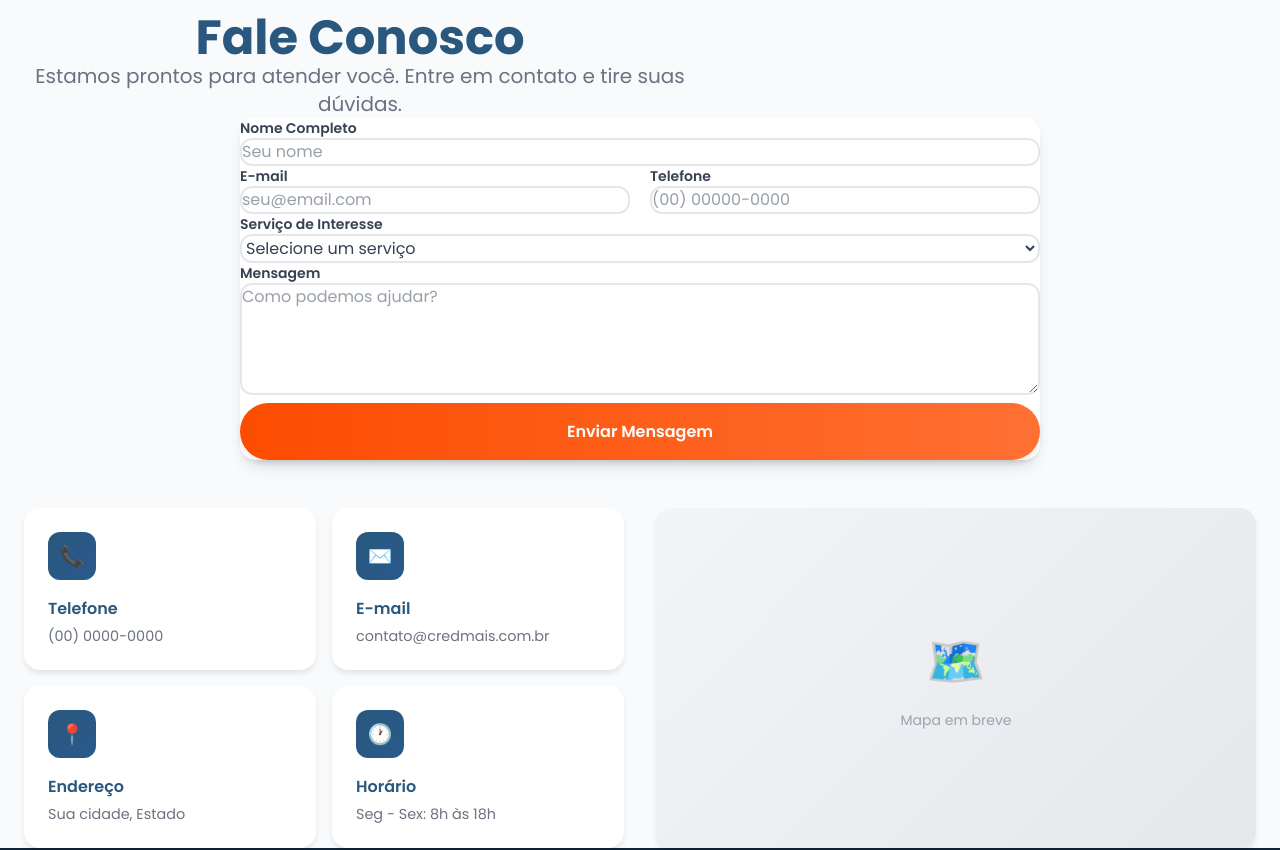
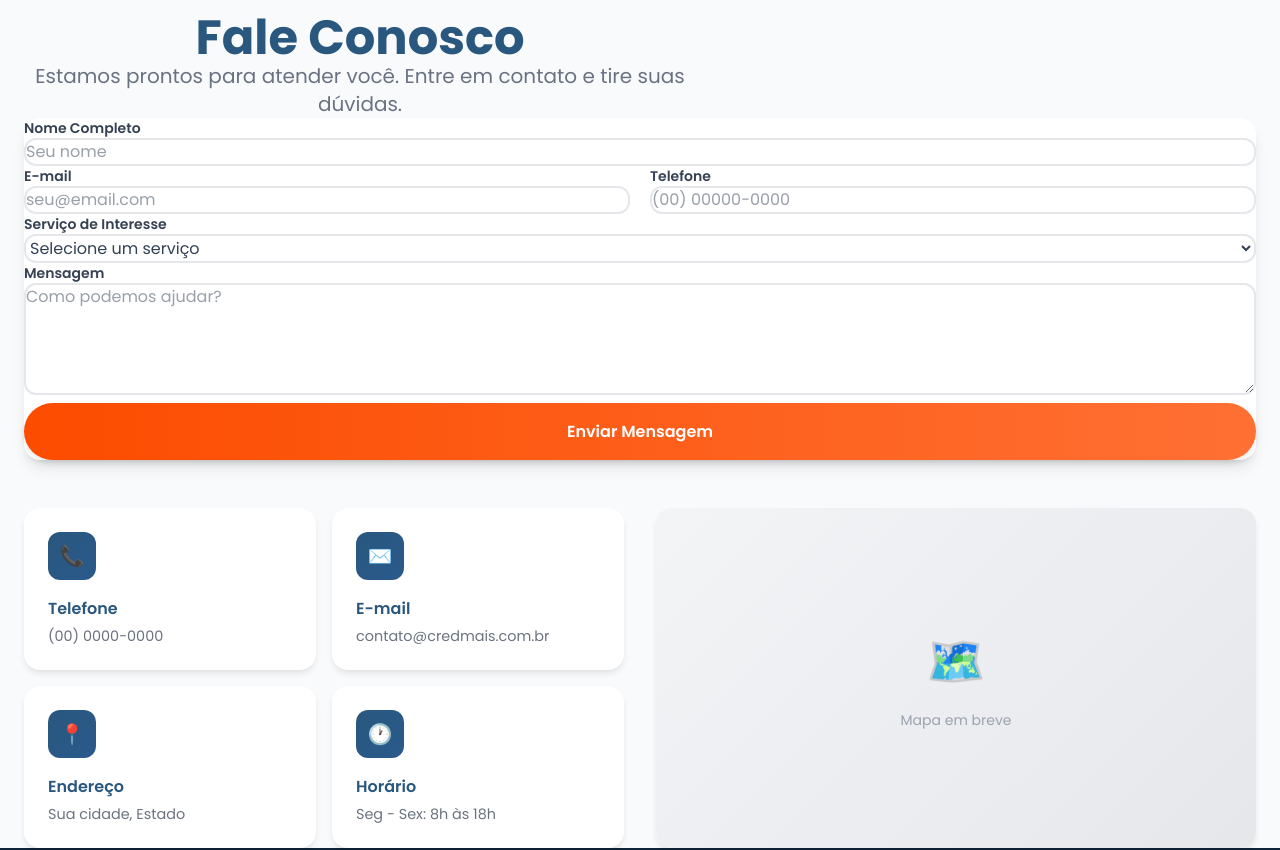
Before and after one commit to Samoo1234/credmais, a Next.js app: page / in a window 1280 px wide. Shown: the part 2587-3437 px from the top of the page. Built offline with nearby package versions, Linux system fonts and the light colour scheme; no server answers; the database is empty.

Commit message:
fix: align form width with cards+map section below

```diff
--- a/src/components/Contact.tsx
+++ b/src/components/Contact.tsx
@@ -90,8 +90,8 @@ export default function Contact() {
                     <p className="text-lg lg:text-xl text-gray-500">Estamos prontos para atender você. Entre em contato e tire suas dúvidas.</p>
                 </div>
 
-                {/* Formulário centralizado */}
-                <div style={{ maxWidth: '800px', margin: '0 auto 3rem' }}>
+                {/* Formulário */}
+                <div style={{ marginBottom: '3rem' }}>
                     <form onSubmit={handleSubmit} className="bg-white p-10 lg:p-12 rounded-2xl shadow-lg">
                         <div className="mb-6"><label className="block text-sm font-semibold text-gray-700 mb-2">Nome Completo</label><input type="text" value={formData.name} onChange={(e) => setFormData({ ...formData, name: e.target.value })} placeholder="Seu nome" className="w-full px-5 py-3.5 text-base border-2 border-gray-200 rounded-xl focus:outline-none focus:border-[#29577E] transition-all" /></div>
                         <div className="form-row mb-6">
```
